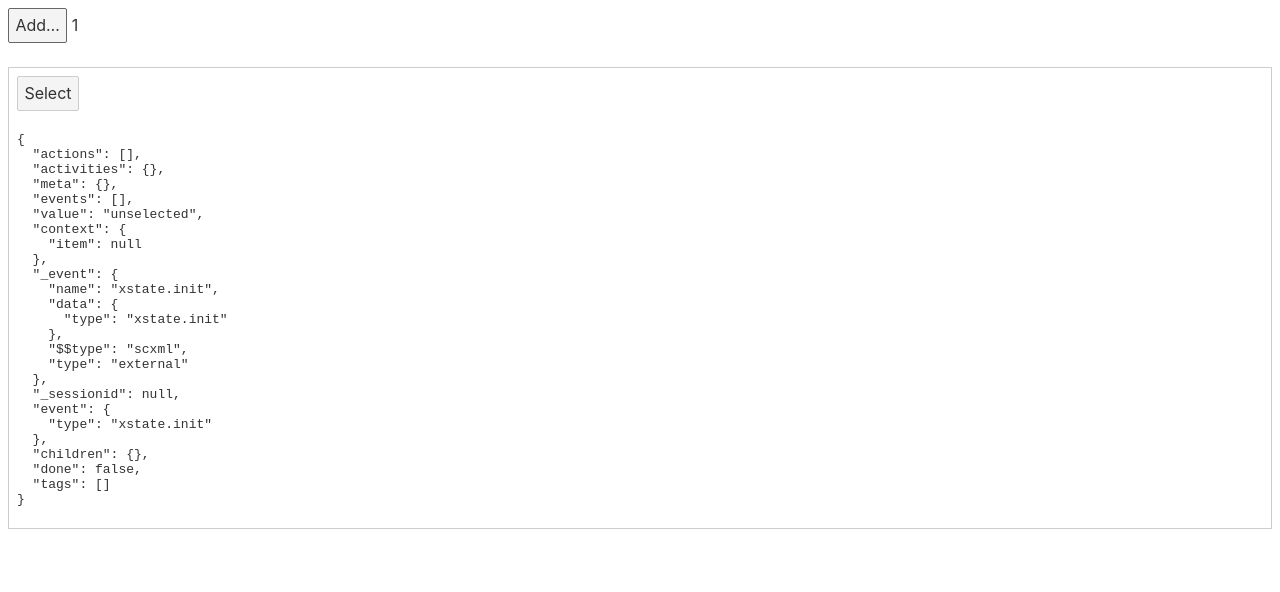
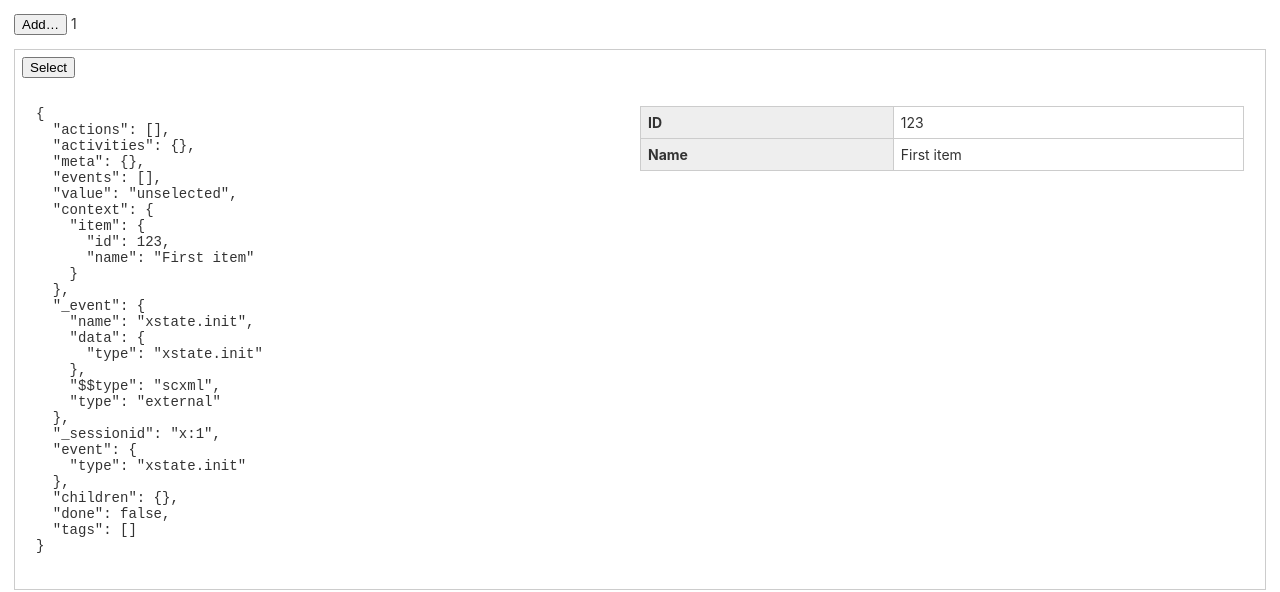
Before and after one commit to jmakeig/machine-store, a Svelte app: page / in a window 1280 px wide. Both pictures are taken after a click on the button "Add…". Shown: the top 592 px of the page. Built offline with nearby package versions, Linux system fonts and the light colour scheme.

Commit message:
Refactors into useMachine

```diff
--- a/public/global.css
+++ b/public/global.css
@@ -1,66 +1,20 @@
-html, body {
-	position: relative;
-	width: 100%;
-	height: 100%;
+/* https://css-tricks.com/dark-modes-with-css/ */
+* {
+	box-sizing: border-box;
+}
+pre {
+	margin: 0;
+}
+
+@media (prefers-color-scheme: dark) {
 }
 
 body {
+	box-sizing: border-box;
+	margin: 0;
+	padding: 1em;
+
 	color: #333;
-	margin: 0;
-	padding: 8px;
-	box-sizing: border-box;
-	font-family: -apple-system, BlinkMacSystemFont, "Segoe UI", Roboto, Oxygen-Sans, Ubuntu, Cantarell, "Helvetica Neue", sans-serif;
+	font-family: -apple-system, BlinkMacSystemFont, 'Segoe UI', Roboto, Oxygen-Sans, Ubuntu, Cantarell, 'Helvetica Neue', sans-serif;
+	font-size: 14px;
 }
-
-a {
-	color: rgb(0,100,200);
-	text-decoration: none;
-}
-
-a:hover {
-	text-decoration: underline;
-}
-
-a:visited {
-	color: rgb(0,80,160);
-}
-
-label {
-	display: block;
-}
-
-input, button, select, textarea {
-	font-family: inherit;
-	font-size: inherit;
-	padding: 0.4em;
-	margin: 0 0 0.5em 0;
-	box-sizing: border-box;
-	border: 1px solid #ccc;
-	border-radius: 2px;
-}
-
-input:disabled {
-	color: #ccc;
-}
-
-input[type="range"] {
-	height: 0;
-}
-
-button {
-	color: #333;
-	background-color: #f4f4f4;
-	outline: none;
-}
-
-button:disabled {
-	color: #999;
-}
-
-button:not(:disabled):active {
-	background-color: #ddd;
-}
-
-button:focus {
-	border-color: #666;
-}
--- a/src/App.svelte
+++ b/src/App.svelte
@@ -2,7 +2,7 @@
 	import Collection from './Collection.svelte';
 	import { CollectionStore } from './store.js';
 
-	let items = CollectionStore();
+	let items = CollectionStore([]);
 </script>
 
 <Collection {items} />
--- a/src/Collection.svelte
+++ b/src/Collection.svelte
@@ -2,7 +2,10 @@
 	import Item from './Item.svelte';
 
 	export let items;
-	let { state, add } = items;
+	let { store, dispatch } = items;
+
+	// This feels kinda yucky
+	$: ({ state, context: collection } = $store);
 
 	const item = {
 		id: 123,
@@ -11,10 +14,10 @@
 </script>
 
 <div>
-	<button on:click={event => add(item)}>Add…</button>
-	{$state.length}
+	<button on:click={event => dispatch('add', { item })}>Add…</button>
+	{collection.length}
 </div>
 
-{#each $state as item}
+{#each collection as item}
 	<Item value={item} />
 {/each}
--- a/src/Item.svelte
+++ b/src/Item.svelte
@@ -1,7 +1,8 @@
 <script>
 	export let value;
 
-	let { state, dispatch } = value;
+	let { store, dispatch } = value;
+	$: ({ state, context: item } = $store);
 </script>
 
 <style>
@@ -10,15 +11,54 @@
 		border: solid 0.5px #ccc;
 		margin: 1em 0;
 	}
+	section > section {
+		display: flex;
+		padding: 1em;
+		border: none;
+	}
+	section > section > * {
+		flex-grow: 1;
+		flex-basis: 0;
+		border: none;
+	}
+	table {
+		width: 100%;
+		border-collapse: collapse;
+		border: solid 0.5px #ccc;
+	}
+	th,
+	td {
+		padding: 0.5em;
+		border: solid 0.5px #ccc;
+		text-align: left;
+	}
+	th {
+		background-color: #eee;
+	}
 </style>
 
 <section>
 	<div>
-		{#if $state.matches('unselected')}
+		{#if state.matches('unselected')}
 			<button on:click={event => dispatch('select')}>Select</button>
-		{:else if $state.matches('selected')}
+		{:else if state.matches('selected')}
 			<button on:click={event => dispatch('blur')}>Blur</button>
 		{/if}
 	</div>
-	<pre>{JSON.stringify($state, null, 2)}</pre>
+	<section>
+		<pre>{JSON.stringify(state, null, 2)}</pre>
+		<div>
+			<!-- <pre>{JSON.stringify(context, null, 2)}</pre> -->
+			<table>
+				<tr>
+					<th>ID</th>
+					<td>{item.id}</td>
+				</tr>
+				<tr>
+					<th>Name</th>
+					<td>{item.name}</td>
+				</tr>
+			</table>
+		</div>
+	</section>
 </section>
--- a/src/store.js
+++ b/src/store.js
@@ -1,8 +1,9 @@
 import { writable, readable } from 'svelte/store';
-import { Machine, interpret } from 'xstate';
+import { Machine, interpret, assign } from 'xstate';
 
-const machine = Machine({
+const itemMachine = Machine({
 	id: 'item',
+	strict: true,
 	initial: 'unselected',
 	context: {
 		item: null
@@ -20,30 +21,59 @@ const machine = Machine({
 		}
 	}
 });
-
-export function ItemStore(item) {
-	const service = interpret(machine.withContext({ ...machine.context, item }));
+function useMachine(machine, context, selector = c => c) {
+	// console.log(machine.context, context, { ...machine.context, ...context });
+	const service = interpret(
+		machine.withContext({ ...machine.context, ...context })
+	);
 	const store = readable(machine.initialState, set => {
 		service.onTransition(state => {
-			if (state.changed) {
-				set(state);
+			console.log('trans', state);
+			if (undefined === state.changed || true === state.changed) {
+				set({ state, context: selector(state.context) });
 			}
 		});
 		service.start();
 		return () => service.stop();
 	});
 	return {
-		state: store,
+		store,
 		dispatch: service.send
 	};
 }
 
-export function CollectionStore() {
-	const store = writable([]);
-	return {
-		state: store,
-		add(item) {
-			store.update(items => [...items, ItemStore(item)]);
+export function ItemStore(item) {
+	return useMachine(itemMachine, { item }, c => c.item);
+}
+
+const collectionMachine = Machine(
+	{
+		id: 'collection',
+		strict: true,
+		initial: 'idle',
+		context: {
+			items: []
+		},
+		states: {
+			idle: {
+				on: {
+					add: {
+						target: 'idle',
+						actions: 'doAdd'
+					}
+				}
+			}
 		}
-	};
+	},
+	{
+		actions: {
+			doAdd: assign({
+				items: (c, e) => [...c.items, ItemStore(e.item)]
+			})
+		}
+	}
+);
+
+export function CollectionStore(items = []) {
+	return useMachine(collectionMachine, { items }, c => c.items);
 }
```
